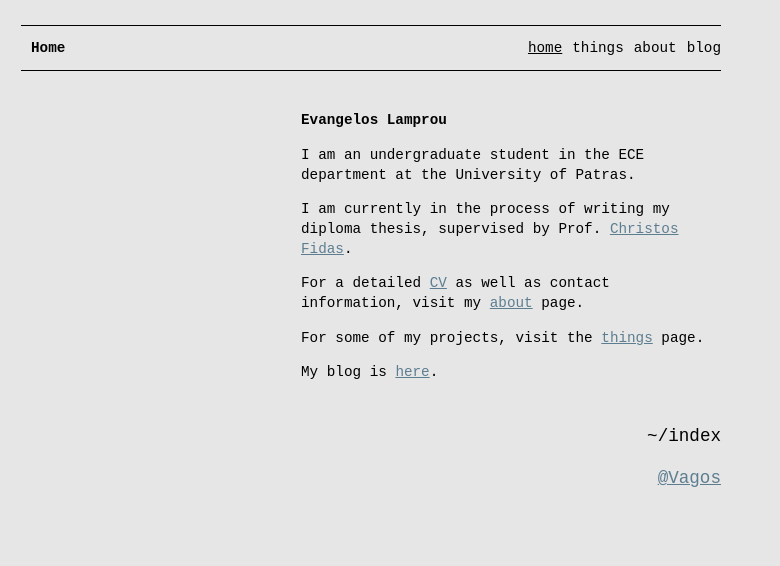
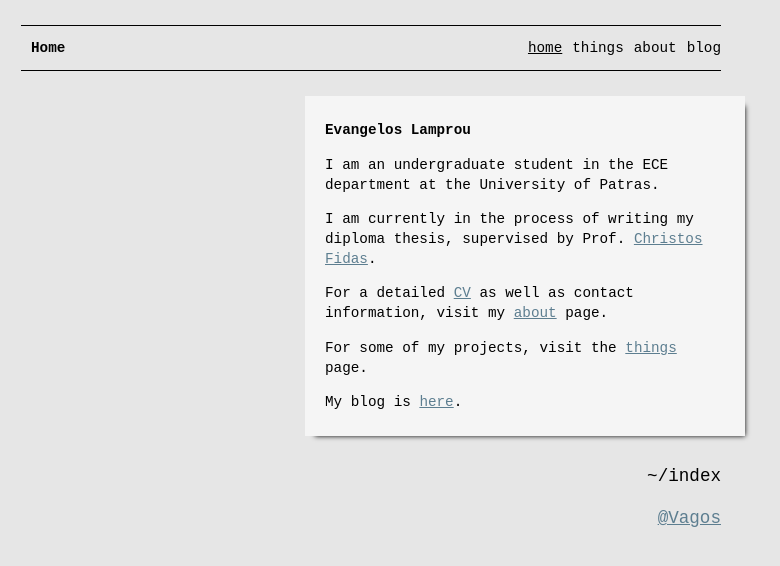
Before and after one commit to vagos/vagos.github.io, a Jekyll site: the page built from pages/index.md, in a window 1280 px wide. Shown: the top 566 px of the page, without its empty margins (269-1049 px from the left). Built offline with Jekyll 4.4.1, drawn with Linux system fonts in a browser that asks for light colours; some web fonts are replaced.

Commit message:
pages: prettified index

```diff
--- a/pages/index.md
+++ b/pages/index.md
@@ -7,26 +7,42 @@ title: Home
 ---
 <style>
     .profile {
-    margin-right: 5%;
+        margin-right: 5%;
+        margin: 0 auto;
+        display: flex;
+        align-items: center;
+
+    }
+
+    .profile img {
     }
 
     .container {
         display: grid;
         grid-template-columns: 40% 60%;
+        grid-gap: 2%;
+    }
+
+    .info {
+        box-shadow: 5px 5px 5px -5px black;
+        margin-left: -10px;
+        margin-right: -10px;
+        background-color: #f5f5f5;
+        padding: 10px 20px;
     }
 </style>
 
 <div class=container>
 
-<div>
+<div class="profile">
     {% for image in site.static_files %}
-    {% if image.path contains 'vagos' %}
-        <img class="profile" style="display: none; float:left;" src="{{ site.baseurl }}{{ image.path }}" alt="Evanglelos image." width=250 height=250/>
+    {% if image.path contains 'images/me' %}
+        <img style="display: none; float:left;" src="{{ site.baseurl }}{{ image.path }}" alt="Evanglelos image." width=250 height=250/>
     {% endif %}
     {% endfor %}
 </div>
 
-<div markdown="1">
+<div markdown="1" class=info>
 **Evangelos Lamprou**
 
 I am an undergraduate student in the ECE department at the University of Patras.
```
